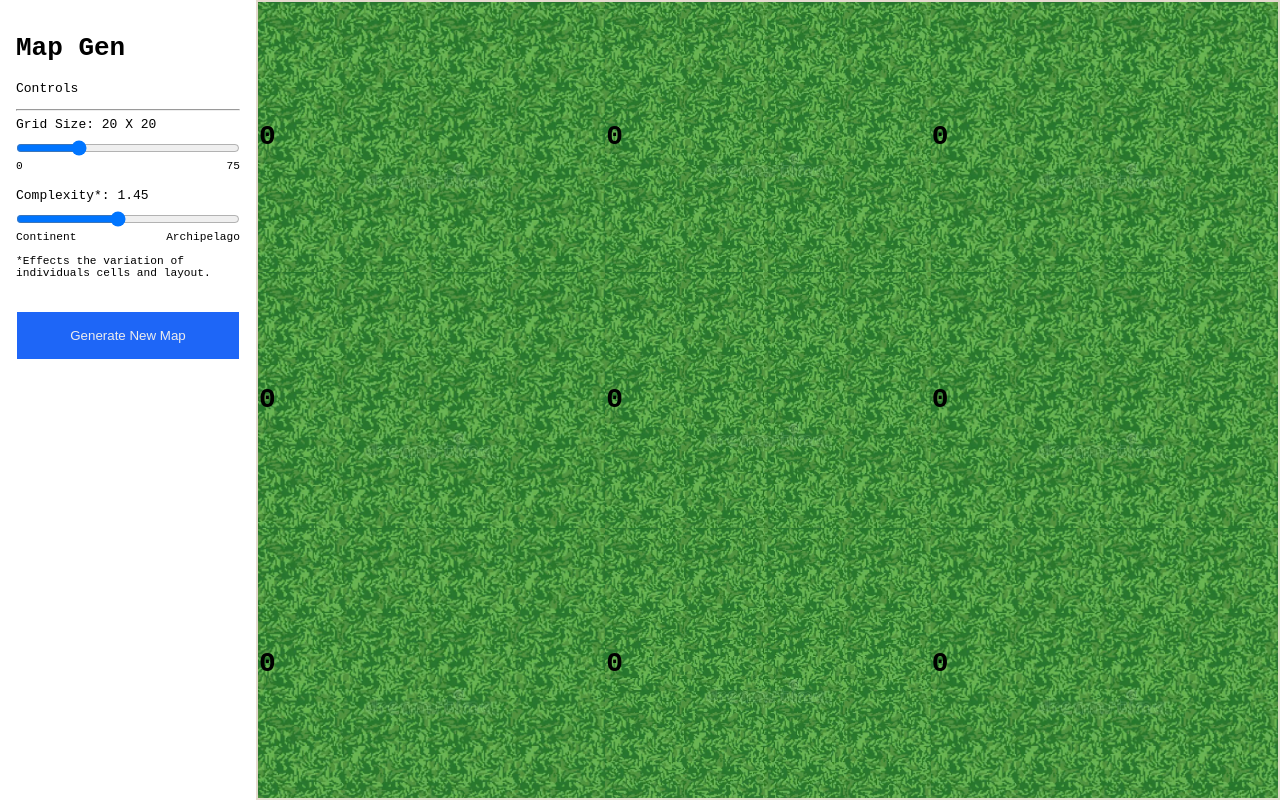
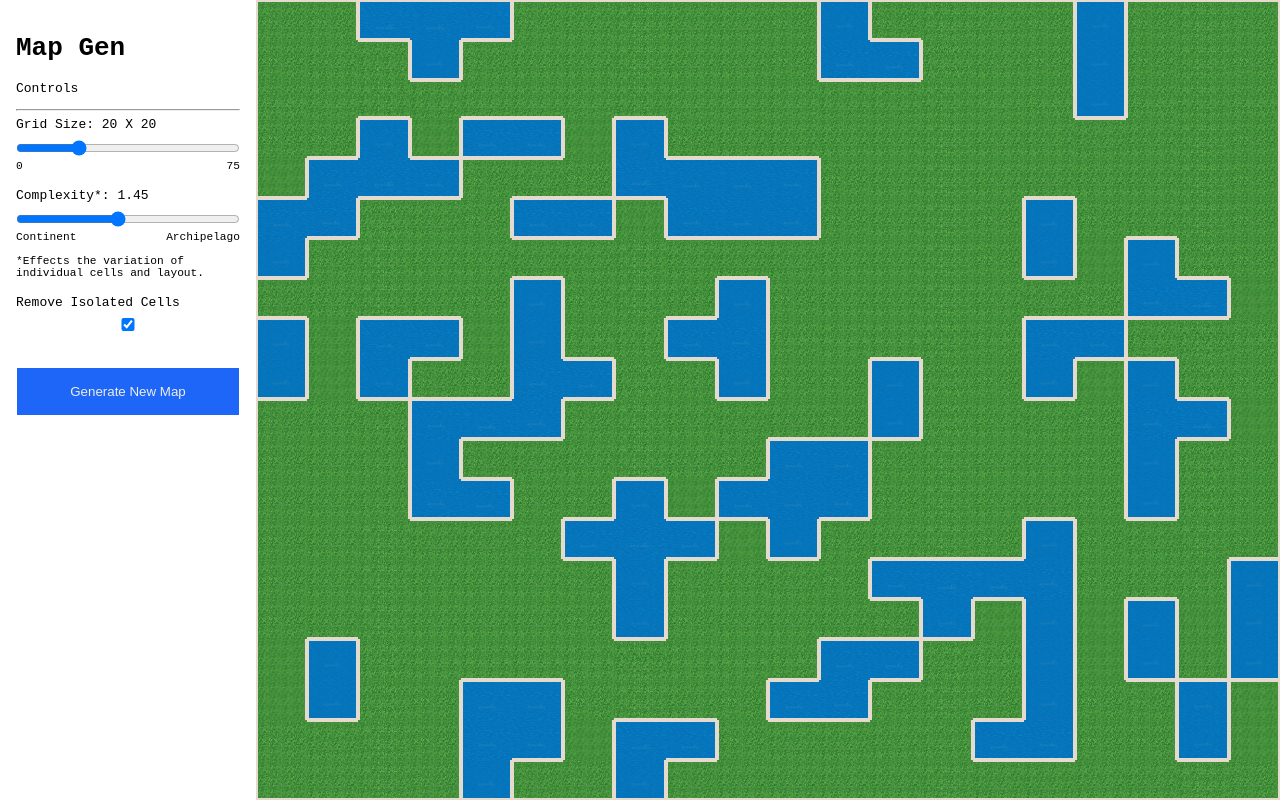
Before and after one commit to K-Zimny/map-gen, a Next.js app: page / in a window 1280 px wide. Built offline with nearby package versions, Linux system fonts and the light colour scheme.

Commit message:
Removes Isolated cell in algo.

```diff
--- a/app/components/Cell.jsx
+++ b/app/components/Cell.jsx
@@ -1,24 +1,5 @@
-const determineBorderless = (direction, value, adjacentValue) => {
-  console.log(
-    "determineBorderless value, adjectcent Value: ",
-    value,
-    adjacentValue
-  );
-  if (value === adjacentValue) return `borderless-${direction}`;
-};
-
-const determineIsolatedCell = (value, top, right, left, bottom) => {
-  if (value !== top && value !== right && value !== left && value !== bottom) {
-    return true;
-  }
-};
-
-export default function Cell({ id, cellData, grid, showCellValues }) {
+export default function Cell({ id, cellData }) {
   const { value, top, right, bottom, left } = cellData;
-
-  console.table(grid);
-
-  console.log("value in cell(): ", value);
 
   const className = value === 0 ? "unexplored" : "empty";
 
@@ -26,15 +7,13 @@ export default function Cell({ id, cellData, grid, showCellValues }) {
     <td
       id={id}
       className={className}
-      data-value={showCellValues}
-      // data-isolated={determineIsolatedCell(value, top, right, left, bottom)}
-      data-top={determineBorderless("top", value, top)}
-      data-right={determineBorderless("right", value, right)}
-      data-left={determineBorderless("left", value, left)}
-      data-bottom={determineBorderless("bottom", value, bottom)}
+      data-top={top}
+      data-right={right}
+      data-left={left}
+      data-bottom={bottom}
     >
       {/* Cell content can be added here if needed */}
-      {value}
+      {/* {value} */}
     </td>
   );
 }
--- a/app/components/Controls.tsx
+++ b/app/components/Controls.tsx
@@ -9,6 +9,8 @@ interface ControlsProps {
   complexity: number;
   setComplexity: React.Dispatch<React.SetStateAction<number>>;
   setRegenerateGrid: React.Dispatch<React.SetStateAction<boolean>>;
+  removeIsolatedCells: boolean;
+  setRemoveIsolatedCells: React.Dispatch<React.SetStateAction<boolean>>;
 }
 
 export default function Controls({
@@ -17,6 +19,8 @@ export default function Controls({
   complexity,
   setComplexity,
   setRegenerateGrid,
+  removeIsolatedCells,
+  setRemoveIsolatedCells,
 }: ControlsProps) {
   return (
     <div className="controls">
@@ -59,8 +63,20 @@ export default function Controls({
           <p>Archipelago</p>
         </div>
         <p className="text-sm">
-          *Effects the variation of individuals cells and layout.
+          *Effects the variation of individual cells and layout.
         </p>
+      </div>
+      <div className="input-group">
+        <label htmlFor="removeIsolatedCells">Remove Isolated Cells</label>
+        <input
+          id="removeIsolatedCells"
+          className="w-fit"
+          type="checkbox"
+          checked={removeIsolatedCells}
+          onClick={() => {
+            setRemoveIsolatedCells((prevState) => !prevState);
+          }}
+        ></input>
       </div>
       <div className="input-group">
         <button
--- a/app/components/Grid.jsx
+++ b/app/components/Grid.jsx
@@ -3,17 +3,42 @@
 import React from "react";
 import Cell from "./Cell";
 
-export default function Grid({ grid }) {
-  // const newGrid =
+const gridAlgorithm = (
+  grid,
+  cell,
+  rowIndex,
+  cellIndex,
+  removeIsolatedCells
+) => {
+  // Cell values adjacent to the current cell.
+  const adjacentTop = grid[rowIndex - 1]?.[cellIndex];
+  const adjacentRight = grid[rowIndex]?.[cellIndex + 1];
+  const adjacentBottom = grid[rowIndex + 1]?.[cellIndex];
+  const adjacentLeft = grid[rowIndex]?.[cellIndex - 1];
 
-  /**
-   * The issus is that the cell checking is happening against the original grid array, not the new cell values that are being update. Updating the original grid array will solve this issue. (tested and it does work.)
-   */
+  // Removes Isolated Cells
+  if (removeIsolatedCells) {
+    const isIsolated =
+      cell !== adjacentTop &&
+      cell !== adjacentRight &&
+      cell !== adjacentBottom &&
+      cell !== adjacentLeft;
+    if (isIsolated) {
+      grid[rowIndex][cellIndex] = cell === 1 ? 0 : 1;
+    }
+  }
 
-  // grid = [
-  //   [1, 1, 1],
-  //   [1, 1, 1],
-  // ];
+  // Cell Data
+  return {
+    value: cell,
+    top: cell === adjacentTop ? "borderless-top" : "",
+    right: cell === adjacentRight ? "borderless-right" : "",
+    bottom: cell === adjacentBottom ? "borderless-bottom" : "",
+    left: cell === adjacentLeft ? "borderless-left" : "",
+  };
+};
+
+export default function Grid({ grid, removeIsolatedCells }) {
   return (
     <>
       {grid && (
@@ -22,24 +47,18 @@ export default function Grid({ grid }) {
             {grid.map((row, rowIndex) => (
               <tr key={rowIndex}>
                 {row.map((cell, cellIndex) => {
-                  console.log("cell", cell);
-                  if (cell == 1) {
-                    grid[rowIndex][cellIndex] = 0;
-                  }
-                  const cellData = {
-                    value: cell,
-                    origin: [rowIndex, cellIndex],
-                    top: grid[rowIndex - 1]?.[cellIndex],
-                    right: grid[rowIndex]?.[cellIndex + 1],
-                    bottom: grid[rowIndex + 1]?.[cellIndex],
-                    left: grid[rowIndex]?.[cellIndex - 1],
-                  };
+                  const cellData = gridAlgorithm(
+                    grid,
+                    cell,
+                    rowIndex,
+                    cellIndex,
+                    removeIsolatedCells
+                  );
                   return (
                     <Cell
                       key={`${rowIndex}-${cellIndex}`}
-                      id={[rowIndex, cellIndex]}
+                      id={`${rowIndex}-${cellIndex}`}
                       cellData={cellData}
-                      grid={grid}
                     />
                   );
                 })}
--- a/app/page.tsx
+++ b/app/page.tsx
@@ -16,16 +16,8 @@ function genGrid(rows: number, cols: number, complexity: number): number[][] {
   const generatedGrid = Array.from({ length: rows }, () =>
     genArray(complexity, cols)
   );
-  console.log(generatedGrid);
+
   return generatedGrid;
-}
-
-function testGrid() {
-  return [
-    [0, 0, 0],
-    [0, 1, 0],
-    [0, 0, 0],
-  ];
 }
 
 export default function Home() {
@@ -33,12 +25,12 @@ export default function Home() {
   const [gridSize, setGridSize] = useState(20);
   const [complexity, setComplexity] = useState(1.45);
   const [regenerateGrid, setRegenerateGrid] = useState(false);
+  const [removeIsolatedCells, setRemoveIsolatedCells] = useState(true);
 
   useEffect(() => {
-    // setGrid(genGrid(gridSize, gridSize, complexity));
-    setGrid(testGrid());
+    setGrid(genGrid(gridSize, gridSize, complexity));
     setRegenerateGrid(false);
-  }, [gridSize, complexity, regenerateGrid]);
+  }, [gridSize, complexity, regenerateGrid, removeIsolatedCells]);
 
   return (
     <div className="App">
@@ -50,8 +42,10 @@ export default function Home() {
             complexity={complexity}
             setComplexity={setComplexity}
             setRegenerateGrid={setRegenerateGrid}
+            removeIsolatedCells={removeIsolatedCells}
+            setRemoveIsolatedCells={setRemoveIsolatedCells}
           />
-          <Grid grid={grid} />
+          <Grid grid={grid} removeIsolatedCells={removeIsolatedCells} />
         </>
       )}
     </div>
```
